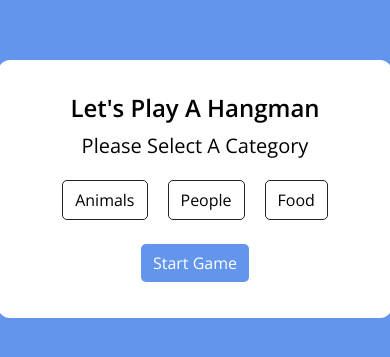
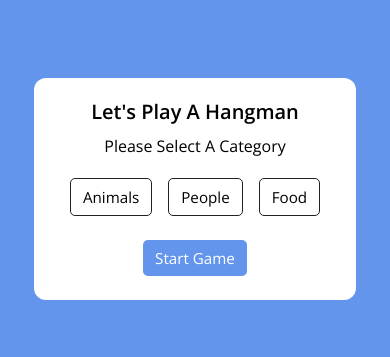
Before and after one commit to martin1234sk/hangman.github.io, a plain HTML site: page index.html in a window 390 px wide. Shown: the part 269-626 px from the top of the page. Drawn offline with nearby package versions, Linux system fonts and the light colour scheme.

Commit message:
Update style.css

```diff
--- a/styles/style.css
+++ b/styles/style.css
@@ -271,6 +271,7 @@ button{
     }
 }
 
+
 @media screen and (max-width: 550px) {
     .alphabet{
          grid-template-columns: repeat(6, 1fr);
@@ -295,18 +296,36 @@ button{
      }
  }
 
- @media screen and (max-width: 375px) {
-    .game-section-header{
-        align-items: center;
+@media screen and (max-width: 425px) {
+    .home-page-container{
+        padding: 1.5rem 2.25rem;
     }
-    .alphabet button{
-        padding: .5rem .75rem;
+    .home-page-header h1{
+        font-size: 1.25rem !important;
+    }
+    .home-page-header h2{
+        font-size: 1rem !important;
+    }
+    .select-btns{
+        gap: 1rem;
+    }
+    .select-btns button{
+        font-size: .95rem;
+    }
+    #home-page-sub-btn{
+        font-size: .95rem;
+    }
+    .game-section-header h2{
+        font-size: .95rem;
     }
     .game-section-header h3{
-        font-size: .7rem;
-        width: 280px;
+        font-size: .8rem;
+        width: 260px;
     }
-    .control-btns button{
-        width: 120px;
+}
+
+@media screen and (max-width: 350px) {
+    .home-page-container{
+        padding: 1.5rem ;
     }
- }
+}
```
